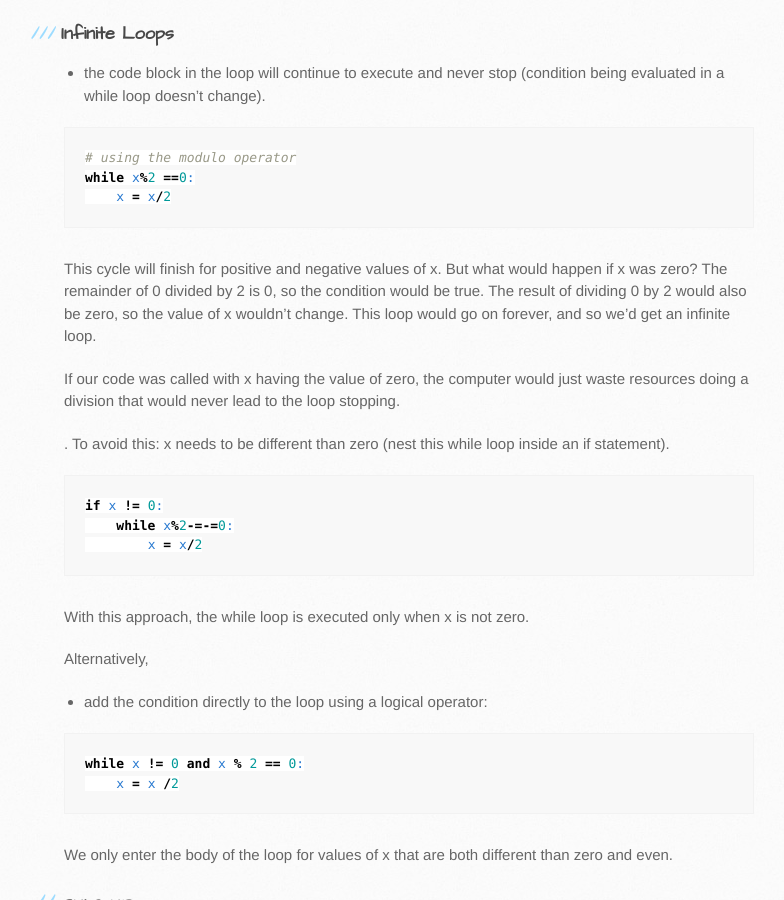
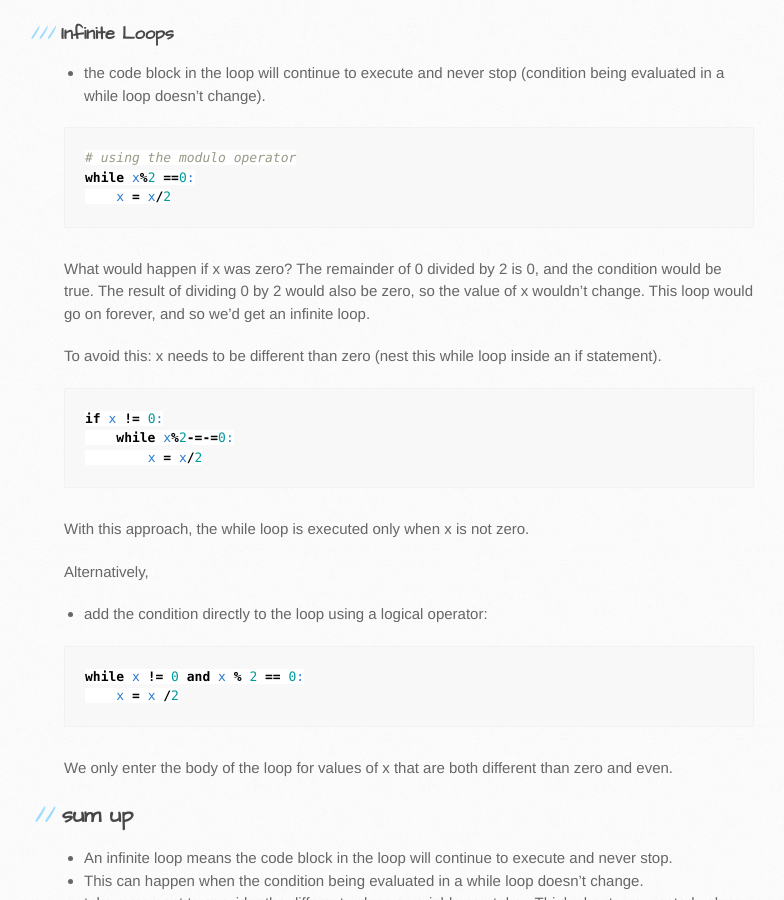
Before and after one commit to trumpfheller/trumpfheller.github.io, a Jekyll site: the page built from c_while.md, in a window 1280 px wide and 900 px high, scrolled down 2698 px. Shown: the whole window, without its empty margins (96-880 px from the left). Built offline with Jekyll 4.4.1, drawn with Linux system fonts in a browser that asks for light colours.

Commit message:
Update c_while.md

````diff
--- a/c_while.md
+++ b/c_while.md
@@ -122,15 +122,12 @@ Zero!
 while x%2 ==0:
     x = x/2
 ```
-This cycle will finish for positive and negative values of x.
-But what would happen if x was zero?
-The remainder of 0 divided by 2 is 0, so the condition would be true.
+What would happen if x was zero?
+The remainder of 0 divided by 2 is 0, and the condition would be true.
 The result of dividing 0 by 2 would also be zero, so the value of x wouldn't change.
 This loop would go on forever, and so we'd get an infinite loop.
 
-If our code was called with x having the value of zero, the computer would just waste resources doing a division that would never lead to the loop stopping.
-
-. To avoid this: x needs to be different than zero (nest this while loop inside an if statement).
+To avoid this: x needs to be different than zero (nest this while loop inside an if statement).
 
 ```python
 if x != 0:
````
